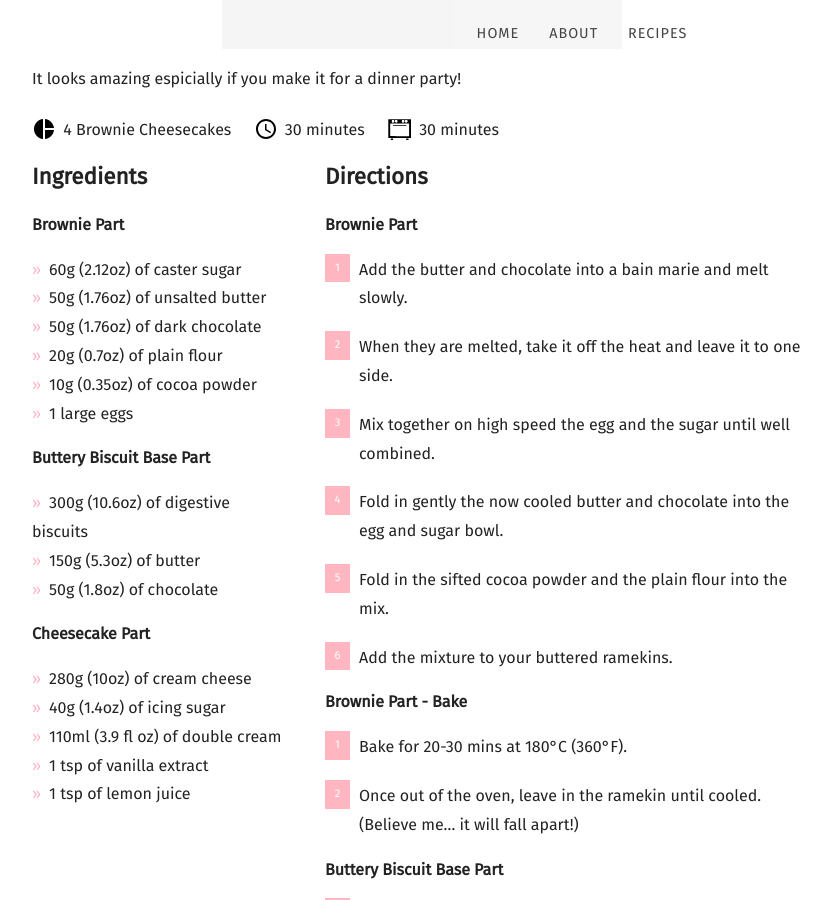
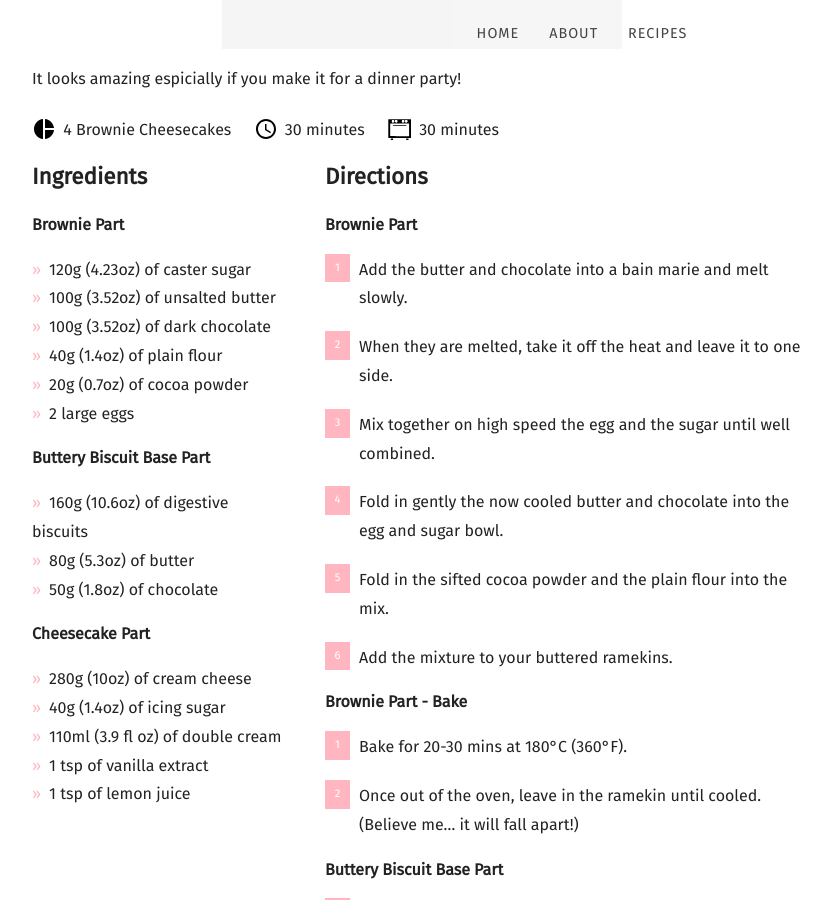
Before and after one commit to mcginleyireland/irishbaking.github.io, a Jekyll site: the page built from _posts/2021-05-23-brownie-cheesecake-for-four.md, in a window 1280 px wide and 900 px high, scrolled down 2551 px. Shown: the whole window, without its empty margins (58-889 px from the left). Built offline with Jekyll 4.4.1, drawn with Linux system fonts in a browser that asks for light colours; nearby versions of some CDN libraries; some web fonts are replaced.

Commit message:
Updating the brownie part.

```diff
--- a/_posts/2021-05-23-brownie-cheesecake-for-four.md
+++ b/_posts/2021-05-23-brownie-cheesecake-for-four.md
@@ -12,17 +12,17 @@ recipe:
   ingredients_markdown: |-
     **Brownie Part**
 
-    * 60g (2.12oz) of caster sugar
-    * 50g (1.76oz) of unsalted butter
-    * 50g (1.76oz) of dark chocolate
-    * 20g (0.7oz) of plain flour
-    * 10g (0.35oz) of cocoa powder
-    * 1 large eggs
+    * 120g (4.23oz) of caster sugar
+    * 100g (3.52oz) of unsalted butter
+    * 100g (3.52oz) of dark chocolate
+    * 40g (1.4oz) of plain flour
+    * 20g (0.7oz) of cocoa powder
+    * 2 large eggs
 
     **Buttery Biscuit Base Part**
 
-    * 300g (10.6oz) of digestive biscuits
-    * 150g (5.3oz) of butter
+    * 160g (10.6oz) of digestive biscuits
+    * 80g (5.3oz) of butter
     * 50g (1.8oz) of chocolate
 
     **Cheesecake Part**
```
